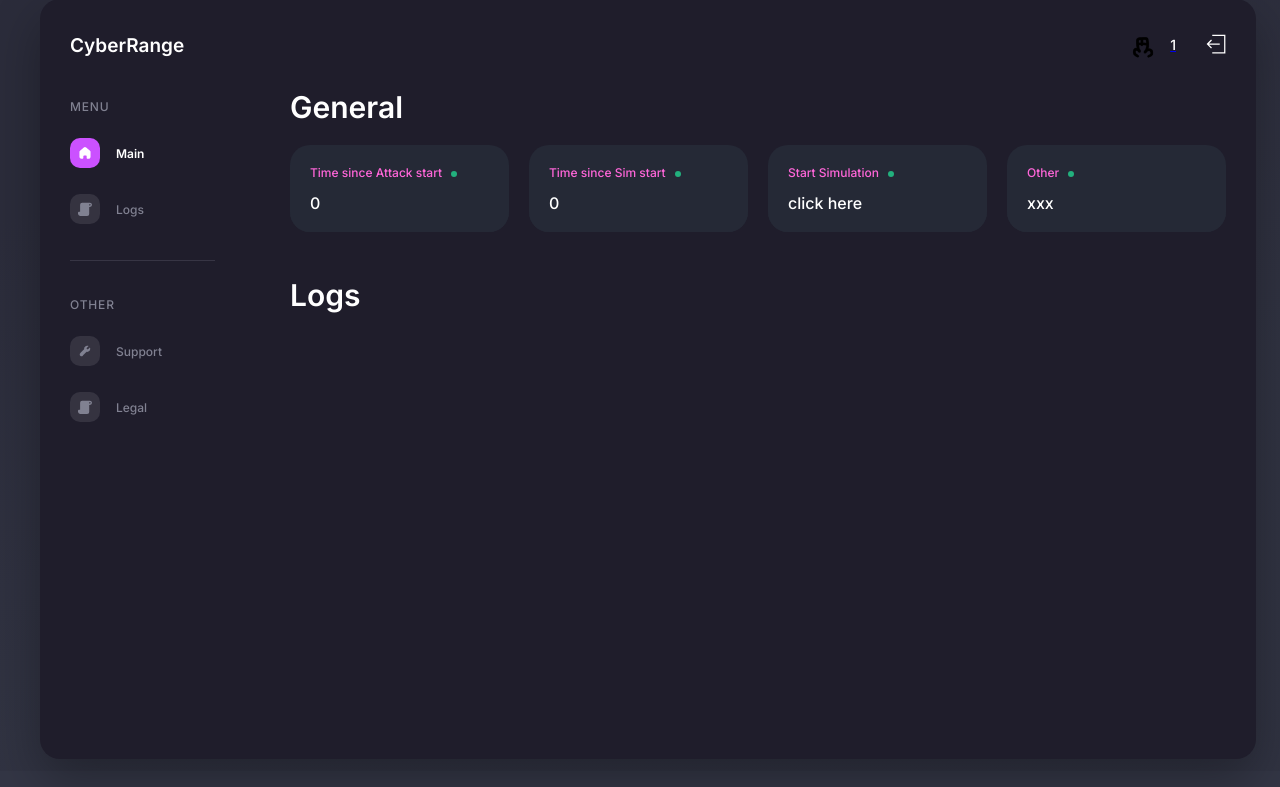
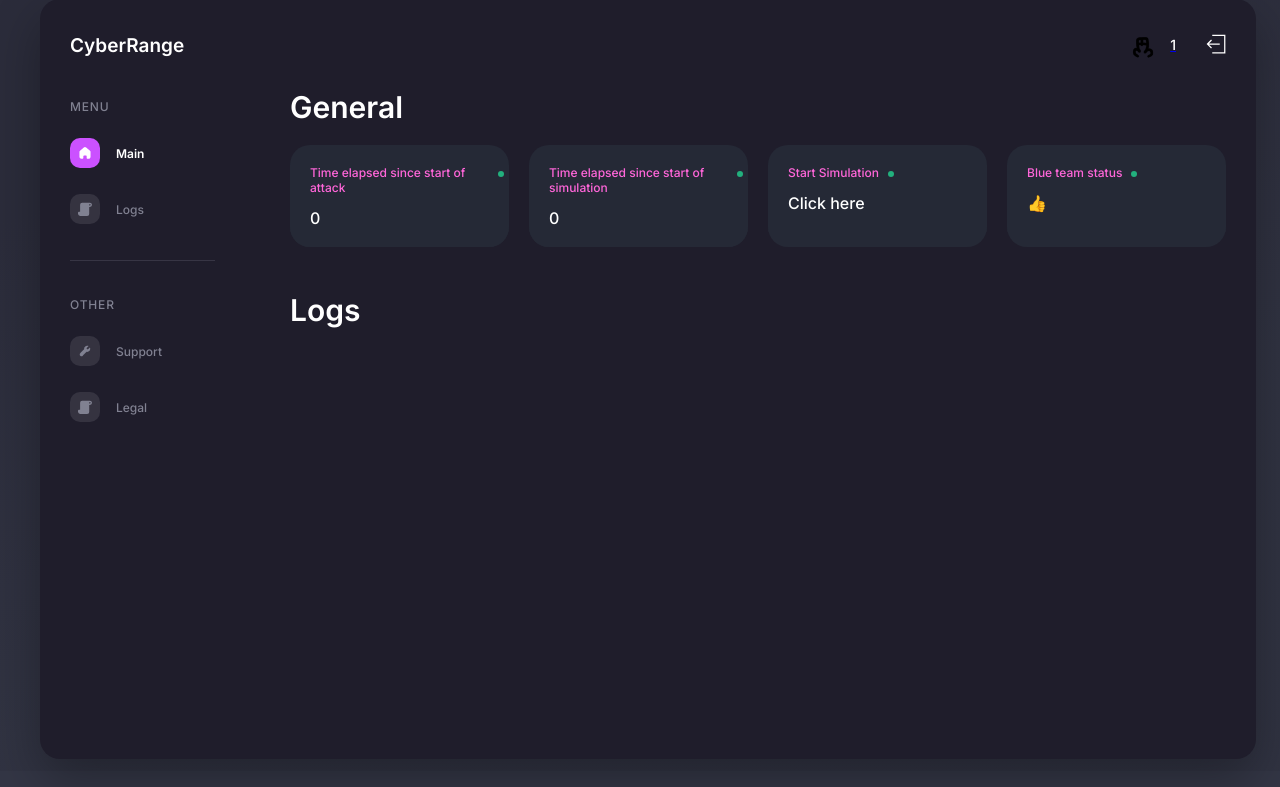
Before and after one commit to cubernetes/hackhpi-cyber-range, a Flask app: page /d1 in a window 1280 px wide. Shown: the part 29-816 px from the top of the page. Run offline with Flask 3, Linux system fonts and the light colour scheme; a user stored in the database is signed in; data that the repository does not hold is empty.

Commit message:
Bug fixes

```diff
--- a/webserver/main.py
+++ b/webserver/main.py
@@ -310,6 +310,7 @@ def api_red_logs():
 def api_blue_logs():
     global STARTED
     temp_json_n = request.json
+    temp_json_n['data'] = b64decode(temp_json_n['data']).decode('utf-8')
     print('blue log received')
     print(temp_json_n)
 
--- a/webserver/templates/main/dashboard_main1.html
+++ b/webserver/templates/main/dashboard_main1.html
@@ -1303,7 +1303,7 @@
                 <div class="videos">
                     <div class="video anim" style="--delay: .4s">
                         <a href="#" style="text-decoration: none;color: #ff66d9;">
-                            <div class="video-by" title="Time elapsed since the Attack started">Time since Attack start</div>
+				<div class="video-by" title="Time elapsed since the Attack started">Time elapsed since start of attack</div>
                             {% autoescape false %}
 			    <div class="video-name padding_stat_n" id="attackstart" data-start="{{ attack_start_timestamp }}">0</div>
                             {% endautoescape %}
@@ -1311,7 +1311,7 @@
                     </div>
                     <div class="video anim" style="--delay: .45s">
                         <a href="#" style="text-decoration: none;color: #ff66d9;">
-                            <div class="video-by" title="Time since the sim started">Time since Sim start</div>
+				<div class="video-by" title="Time since the sim started">Time elapsed since start of simulation</div>
                             {% autoescape false %}
 			    <div class="video-name padding_stat_n" id="simstart" data-start="{{ sim_start_timestamp }}">0</div>
                             {% endautoescape %}
@@ -1320,13 +1320,13 @@
                     <div class="video anim" style="--delay: .5s">
                         <a id="start_toggle" href="/d1/startsim" style="text-decoration: none;color: #ff66d9;">
                             <div class="video-by" title="Start or Stop the Simulation" id="start_stop_sim_btn">Start Simulation</div>
-                            <div class="video-name padding_stat_n">click here</div>
+                            <div class="video-name padding_stat_n">Click here</div>
                         </a>
                     </div>
                     <div class="video anim" style="--delay: .55s">
                         <a href="#" style="text-decoration: none;color: #ff66d9;">
-                            <div class="video-by" title="xxx">Other</div>
-                            <div class="video-name padding_stat_n">xxx</div>
+                            <div class="video-by" title="xxx">Blue team status</div>
+                            <div class="video-name padding_stat_n">👍</div>
                         </a>
                     </div>
                 </div><br><br><br>
@@ -1555,6 +1555,7 @@
 		}
 		function populateTimeline(data) {
 			data = flatten_dict(data);
+			data.sort(timestamp_sort);
 			let tl = document.getElementById('timeline');
 			tl.innerHTML = '';
 			data.forEach(data_entry => {
@@ -1598,7 +1599,7 @@
 		const iid = setInterval(() => {
 			let start = parseInt(document.getElementById("simstart").getAttribute("data-start"));
 			let end = ~~(Date.now()/1e3);
-			if (start === -1 && document.getElementById('start_stop_sim_btn').innerHTML === 'Start Simulation' && document.getElementById("attackstart").getAttribute("data-start") === "-1") {
+			if (start === -1 || document.getElementById('start_stop_sim_btn').innerHTML === 'Start Simulation' || document.getElementById("attackstart").getAttribute("data-start") === "-1") {
 				document.getElementById("simstart").innerHTML = "0";
 			} else {
 				document.getElementById("simstart").innerHTML = end - start;
@@ -1611,7 +1612,7 @@
 
 			start = parseInt(document.getElementById("attackstart").getAttribute("data-start"));
 			end = ~~(Date.now()/1e3);
-			if (start === -1) {
+			if (start === -1 || document.getElementById('start_stop_sim_btn').innerHTML === 'Start Simulation') {
 				document.getElementById("attackstart").innerHTML = "0";
 			} else {
 				document.getElementById("attackstart").innerHTML = end - start;
```
Also changed, not shown: 6 other files.
